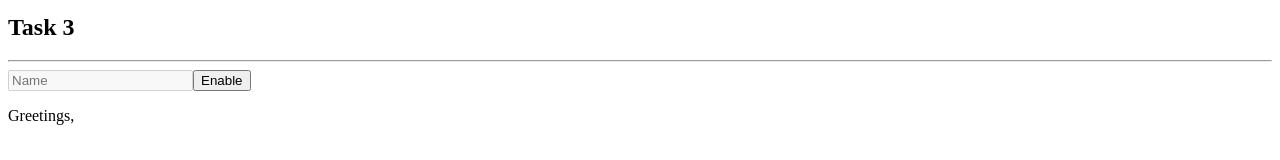
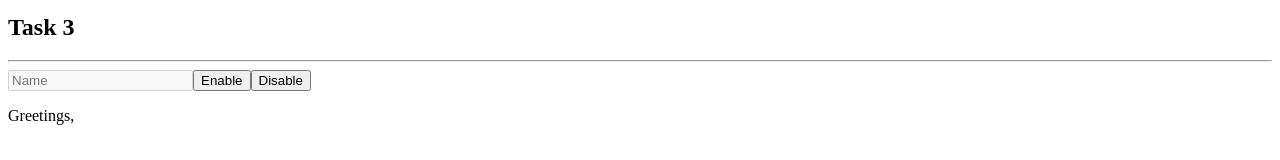
Before and after one commit to samuelburaga/angular-tasks, an Angular app: page / in a window 1280 px wide. Shown: the part 420-580 px from the top of the page. Built offline with nearby package versions, Linux system fonts and the light colour scheme.

Commit message:
disable button implemented

```diff
--- a/src/app/components/text-input/text-input.component.html
+++ b/src/app/components/text-input/text-input.component.html
@@ -1,3 +1,4 @@
 <input id="input" type="text" placeholder="Name" [(ngModel)]="message" [disabled]="isDisabled" />
 <button (click)="enable()">Enable</button>
+<button (click)="disable()">Disable</button>
 <p>Greetings, {{ message }}</p>
--- a/src/app/components/text-input/text-input.component.ts
+++ b/src/app/components/text-input/text-input.component.ts
@@ -14,6 +14,11 @@ export class TextInputComponent {
 		this.isDisabled = false;
 	}
 
+	disable() {
+		this.isDisabled = true;
+		this.message = "";
+	}
+
 	printMessage() {
 		this.message = this.Name;
 	}
```
